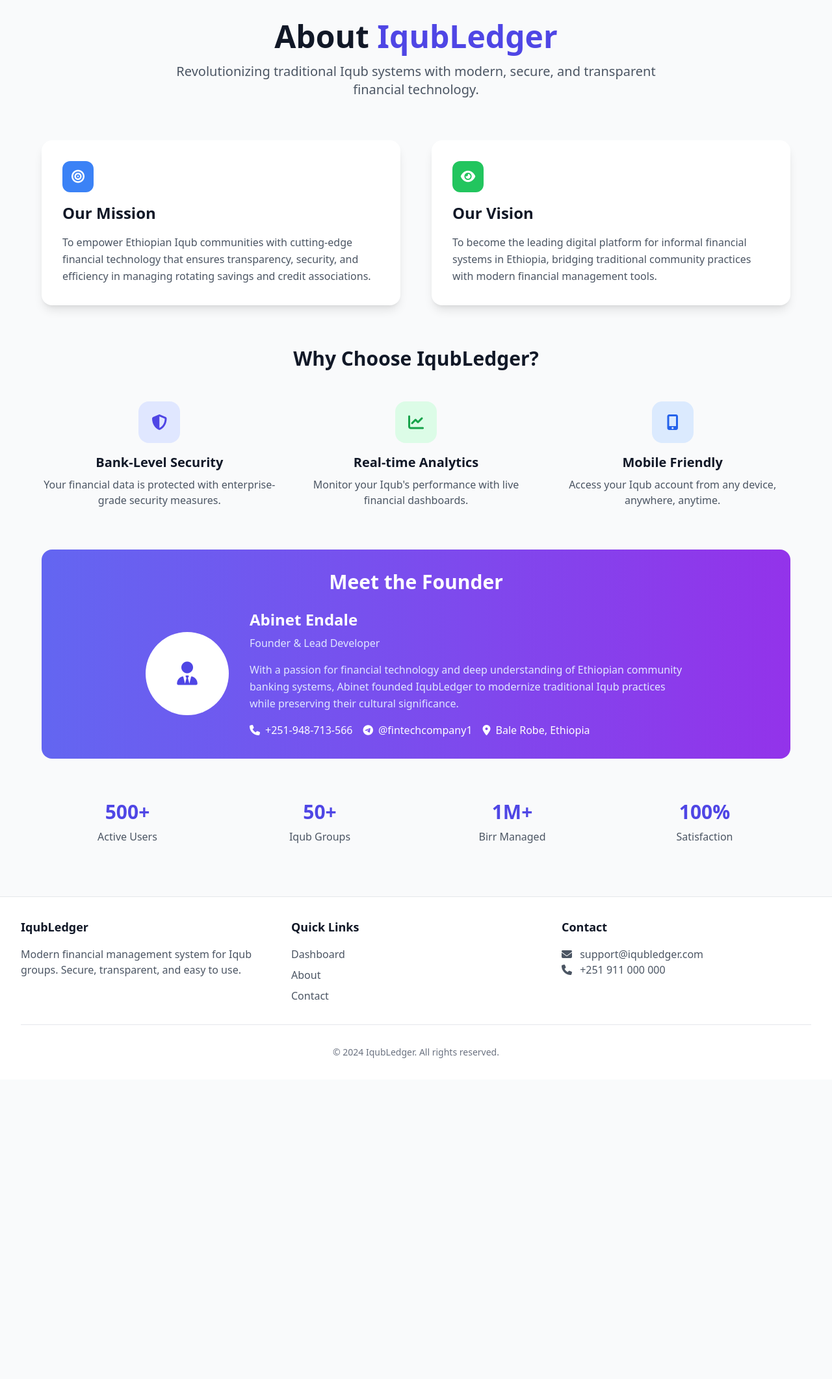
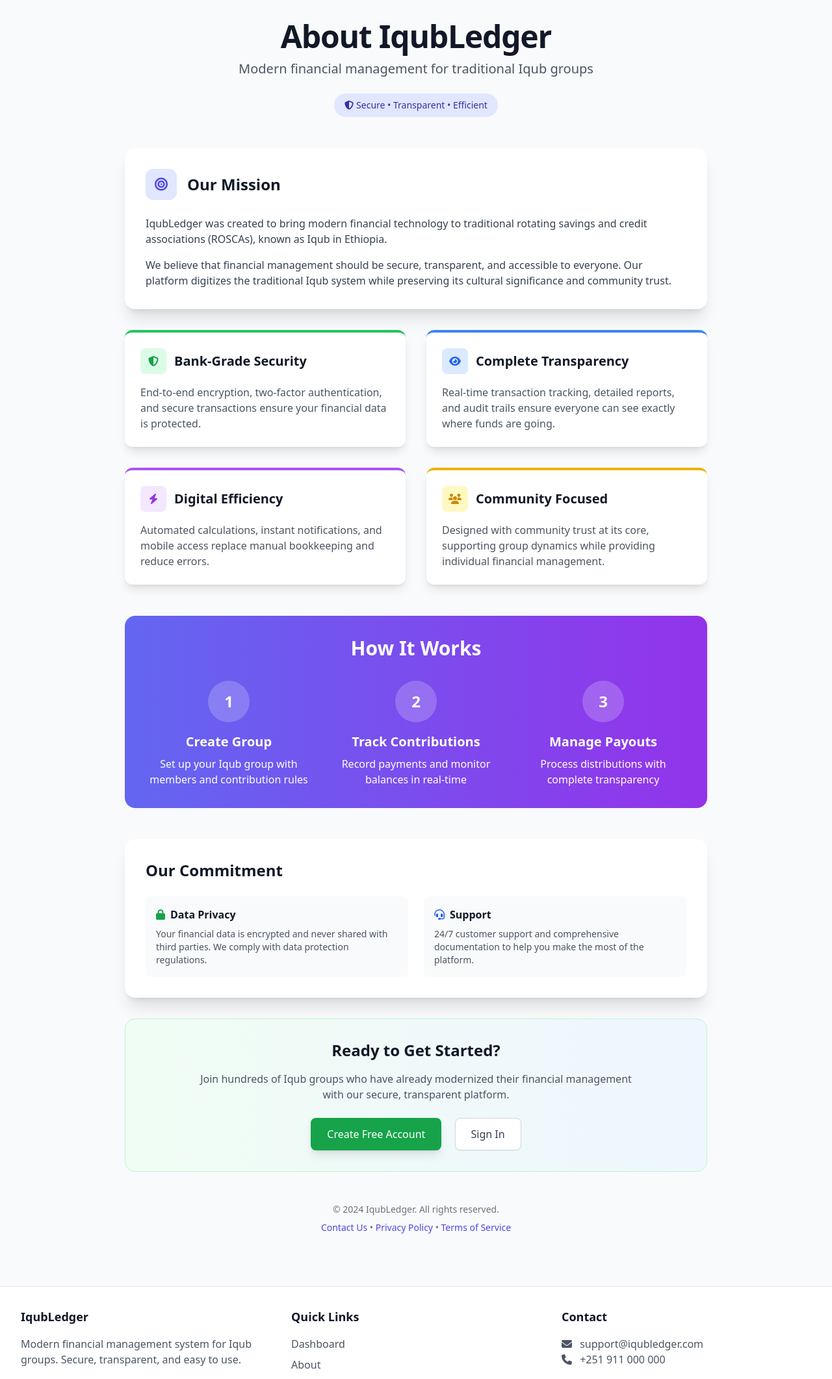
Before and after one commit to abihacker456/fintech-app, a Flask app: page /about in a window 1280 px wide. Shown: the top 2123 px of the page at 65% size. Before the commit the page ends 1629 px from the top, so only its background shows below. Run offline with Flask 3, Linux system fonts and the light colour scheme; some libraries are stand-ins or nearby versions.

Commit message:
Update about.html

```diff
--- a/templates/about.html
+++ b/templates/about.html
@@ -1,126 +1,192 @@
 {% extends "base.html" %}
 
-{% block title %}About Us - IqubLedger{% endblock %}
+{% block title %}About IqubLedger{% endblock %}
 
 {% block content %}
-<div class="max-w-6xl mx-auto">
+<div class="max-w-4xl mx-auto">
     <!-- Hero Section -->
-    <div class="text-center mb-16">
-        <h1 class="text-4xl md:text-5xl font-bold text-gray-900 mb-4">
-            About <span class="text-indigo-600">IqubLedger</span>
+    <div class="text-center mb-12">
+        <h1 class="text-4xl font-extrabold text-gray-900 tracking-tight sm:text-5xl">
+            About IqubLedger
         </h1>
-        <p class="text-xl text-gray-600 max-w-3xl mx-auto">
-            Revolutionizing traditional Iqub systems with modern, secure, and transparent financial technology.
+        <p class="mt-3 text-xl text-gray-600">
+            Modern financial management for traditional Iqub groups
+        </p>
+        <div class="mt-6">
+            <span class="inline-flex items-center px-4 py-2 rounded-full text-sm font-medium bg-indigo-100 text-indigo-800">
+                <i class="fas fa-shield-alt mr-1"></i>
+                Secure • Transparent • Efficient
+            </span>
+        </div>
+    </div>
+
+    <!-- Mission Section -->
+    <div class="bg-white rounded-2xl shadow-xl p-8 mb-8">
+        <div class="flex items-center mb-6">
+            <div class="w-12 h-12 bg-indigo-100 rounded-xl flex items-center justify-center mr-4">
+                <i class="fas fa-bullseye text-indigo-600 text-xl"></i>
+            </div>
+            <h2 class="text-2xl font-bold text-gray-900">Our Mission</h2>
+        </div>
+        <p class="text-gray-700 mb-4">
+            IqubLedger was created to bring modern financial technology to traditional
+            rotating savings and credit associations (ROSCAs), known as Iqub in Ethiopia.
+        </p>
+        <p class="text-gray-700">
+            We believe that financial management should be secure, transparent, and accessible
+            to everyone. Our platform digitizes the traditional Iqub system while preserving
+            its cultural significance and community trust.
         </p>
     </div>
 
-    <!-- Mission & Vision -->
-    <div class="grid grid-cols-1 lg:grid-cols-2 gap-12 mb-16">
-        <div class="bg-white p-8 rounded-2xl shadow-lg card-hover">
-            <div class="w-12 h-12 bg-blue-500 rounded-xl flex items-center justify-center mb-4">
-                <i class="fas fa-bullseye text-white text-xl"></i>
+    <!-- Features Grid -->
+    <div class="grid grid-cols-1 md:grid-cols-2 gap-8 mb-12">
+        <!-- Security -->
+        <div class="bg-white rounded-xl shadow-lg p-6 border-t-4 border-green-500">
+            <div class="flex items-center mb-4">
+                <div class="w-10 h-10 bg-green-100 rounded-lg flex items-center justify-center mr-3">
+                    <i class="fas fa-shield-alt text-green-600"></i>
+                </div>
+                <h3 class="text-xl font-bold text-gray-900">Bank-Grade Security</h3>
             </div>
-            <h3 class="text-2xl font-bold text-gray-900 mb-4">Our Mission</h3>
-            <p class="text-gray-600 leading-relaxed">
-                To empower Ethiopian Iqub communities with cutting-edge financial technology that ensures
-                transparency, security, and efficiency in managing rotating savings and credit associations.
+            <p class="text-gray-600">
+                End-to-end encryption, two-factor authentication, and secure transactions
+                ensure your financial data is protected.
             </p>
         </div>
 
-        <div class="bg-white p-8 rounded-2xl shadow-lg card-hover">
-            <div class="w-12 h-12 bg-green-500 rounded-xl flex items-center justify-center mb-4">
-                <i class="fas fa-eye text-white text-xl"></i>
+        <!-- Transparency -->
+        <div class="bg-white rounded-xl shadow-lg p-6 border-t-4 border-blue-500">
+            <div class="flex items-center mb-4">
+                <div class="w-10 h-10 bg-blue-100 rounded-lg flex items-center justify-center mr-3">
+                    <i class="fas fa-eye text-blue-600"></i>
+                </div>
+                <h3 class="text-xl font-bold text-gray-900">Complete Transparency</h3>
             </div>
-            <h3 class="text-2xl font-bold text-gray-900 mb-4">Our Vision</h3>
-            <p class="text-gray-600 leading-relaxed">
-                To become the leading digital platform for informal financial systems in Ethiopia,
-                bridging traditional community practices with modern financial management tools.
+            <p class="text-gray-600">
+                Real-time transaction tracking, detailed reports, and audit trails ensure
+                everyone can see exactly where funds are going.
+            </p>
+        </div>
+
+        <!-- Efficiency -->
+        <div class="bg-white rounded-xl shadow-lg p-6 border-t-4 border-purple-500">
+            <div class="flex items-center mb-4">
+                <div class="w-10 h-10 bg-purple-100 rounded-lg flex items-center justify-center mr-3">
+                    <i class="fas fa-bolt text-purple-600"></i>
+                </div>
+                <h3 class="text-xl font-bold text-gray-900">Digital Efficiency</h3>
+            </div>
+            <p class="text-gray-600">
+                Automated calculations, instant notifications, and mobile access replace
+                manual bookkeeping and reduce errors.
+            </p>
+        </div>
+
+        <!-- Community -->
+        <div class="bg-white rounded-xl shadow-lg p-6 border-t-4 border-yellow-500">
+            <div class="flex items-center mb-4">
+                <div class="w-10 h-10 bg-yellow-100 rounded-lg flex items-center justify-center mr-3">
+                    <i class="fas fa-users text-yellow-600"></i>
+                </div>
+                <h3 class="text-xl font-bold text-gray-900">Community Focused</h3>
+            </div>
+            <p class="text-gray-600">
+                Designed with community trust at its core, supporting group dynamics while
+                providing individual financial management.
             </p>
         </div>
     </div>
 
-    <!-- Features Grid -->
-    <div class="mb-16">
-        <h2 class="text-3xl font-bold text-center text-gray-900 mb-12">Why Choose IqubLedger?</h2>
+    <!-- How It Works -->
+    <div class="bg-gradient-to-r from-indigo-500 to-purple-600 rounded-2xl p-8 text-white mb-12">
+        <h2 class="text-3xl font-bold mb-8 text-center">How It Works</h2>
         <div class="grid grid-cols-1 md:grid-cols-3 gap-8">
             <div class="text-center">
-                <div class="w-16 h-16 bg-indigo-100 rounded-2xl flex items-center justify-center mx-auto mb-4">
-                    <i class="fas fa-shield-alt text-indigo-600 text-2xl"></i>
+                <div class="w-16 h-16 bg-white bg-opacity-20 rounded-full flex items-center justify-center mx-auto mb-4">
+                    <span class="text-2xl font-bold">1</span>
                 </div>
-                <h3 class="text-xl font-semibold text-gray-900 mb-2">Bank-Level Security</h3>
-                <p class="text-gray-600">Your financial data is protected with enterprise-grade security measures.</p>
+                <h3 class="text-xl font-bold mb-2">Create Group</h3>
+                <p>Set up your Iqub group with members and contribution rules</p>
             </div>
-
             <div class="text-center">
-                <div class="w-16 h-16 bg-green-100 rounded-2xl flex items-center justify-center mx-auto mb-4">
-                    <i class="fas fa-chart-line text-green-600 text-2xl"></i>
+                <div class="w-16 h-16 bg-white bg-opacity-20 rounded-full flex items-center justify-center mx-auto mb-4">
+                    <span class="text-2xl font-bold">2</span>
                 </div>
-                <h3 class="text-xl font-semibold text-gray-900 mb-2">Real-time Analytics</h3>
-                <p class="text-gray-600">Monitor your Iqub's performance with live financial dashboards.</p>
+                <h3 class="text-xl font-bold mb-2">Track Contributions</h3>
+                <p>Record payments and monitor balances in real-time</p>
             </div>
-
             <div class="text-center">
-                <div class="w-16 h-16 bg-blue-100 rounded-2xl flex items-center justify-center mx-auto mb-4">
-                    <i class="fas fa-mobile-alt text-blue-600 text-2xl"></i>
+                <div class="w-16 h-16 bg-white bg-opacity-20 rounded-full flex items-center justify-center mx-auto mb-4">
+                    <span class="text-2xl font-bold">3</span>
                 </div>
-                <h3 class="text-xl font-semibold text-gray-900 mb-2">Mobile Friendly</h3>
-                <p class="text-gray-600">Access your Iqub account from any device, anywhere, anytime.</p>
+                <h3 class="text-xl font-bold mb-2">Manage Payouts</h3>
+                <p>Process distributions with complete transparency</p>
             </div>
         </div>
     </div>
 
-    <!-- Founder Section -->
-    <div class="bg-gradient-to-r from-indigo-500 to-purple-600 rounded-2xl p-8 text-white mb-16">
-        <div class="max-w-4xl mx-auto text-center">
-            <h2 class="text-3xl font-bold mb-6">Meet the Founder</h2>
-            <div class="flex flex-col md:flex-row items-center justify-center space-y-6 md:space-y-0 md:space-x-8">
-                <div class="w-32 h-32 bg-white rounded-full flex items-center justify-center">
-                    <i class="fas fa-user-tie text-indigo-600 text-4xl"></i>
-                </div>
-                <div class="text-left max-w-2xl">
-                    <h3 class="text-2xl font-bold mb-2">Abinet Endale</h3>
-                    <p class="text-indigo-100 mb-4">Founder & Lead Developer</p>
-                    <p class="text-indigo-100 leading-relaxed">
-                        With a passion for financial technology and deep understanding of Ethiopian community banking systems,
-                        Abinet founded IqubLedger to modernize traditional Iqub practices while preserving their cultural significance.
-                    </p>
-                    <div class="mt-4 flex flex-wrap gap-4">
-                        <div class="flex items-center">
-                            <i class="fas fa-phone mr-2"></i>
-                            +251-948-713-566
-                        </div>
-                        <div class="flex items-center">
-                            <i class="fab fa-telegram mr-2"></i>
-                            @fintechcompany1
-                        </div>
-                        <div class="flex items-center">
-                            <i class="fas fa-map-marker-alt mr-2"></i>
-                            Bale Robe, Ethiopia
-                        </div>
-                    </div>
-                </div>
+    <!-- Team Section -->
+    <div class="bg-white rounded-2xl shadow-xl p-8 mb-8">
+        <h2 class="text-2xl font-bold text-gray-900 mb-6">Our Commitment</h2>
+        <div class="grid grid-cols-1 md:grid-cols-2 gap-6">
+            <div class="p-4 bg-gray-50 rounded-lg">
+                <h3 class="font-bold text-gray-900 mb-2 flex items-center">
+                    <i class="fas fa-lock text-green-600 mr-2"></i>
+                    Data Privacy
+                </h3>
+                <p class="text-gray-600 text-sm">
+                    Your financial data is encrypted and never shared with third parties.
+                    We comply with data protection regulations.
+                </p>
+            </div>
+            <div class="p-4 bg-gray-50 rounded-lg">
+                <h3 class="font-bold text-gray-900 mb-2 flex items-center">
+                    <i class="fas fa-headset text-blue-600 mr-2"></i>
+                    Support
+                </h3>
+                <p class="text-gray-600 text-sm">
+                    24/7 customer support and comprehensive documentation to help you
+                    make the most of the platform.
+                </p>
             </div>
         </div>
     </div>
 
-    <!-- Stats Section -->
-    <div class="grid grid-cols-2 md:grid-cols-4 gap-8 text-center">
-        <div>
-            <div class="text-3xl font-bold text-indigo-600 mb-2">500+</div>
-            <div class="text-gray-600">Active Users</div>
+    <!-- Call to Action -->
+    <div class="text-center bg-gradient-to-r from-green-50 to-blue-50 border border-green-200 rounded-2xl p-8">
+        <h2 class="text-2xl font-bold text-gray-900 mb-4">Ready to Get Started?</h2>
+        <p class="text-gray-600 mb-6 max-w-2xl mx-auto">
+            Join hundreds of Iqub groups who have already modernized their financial management
+            with our secure, transparent platform.
+        </p>
+        <div class="space-x-4">
+            {% if session.user_id %}
+            <a href="/dashboard"
+               class="inline-flex items-center px-6 py-3 border border-transparent text-base font-medium rounded-lg shadow-lg text-white bg-indigo-600 hover:bg-indigo-700">
+                Go to Dashboard
+            </a>
+            {% else %}
+            <a href="/register"
+               class="inline-flex items-center px-6 py-3 border border-transparent text-base font-medium rounded-lg shadow-lg text-white bg-green-600 hover:bg-green-700">
+                Create Free Account
+            </a>
+            <a href="/login"
+               class="inline-flex items-center px-6 py-3 border border-gray-300 text-base font-medium rounded-lg shadow-sm text-gray-700 bg-white hover:bg-gray-50">
+                Sign In
+            </a>
+            {% endif %}
         </div>
-        <div>
-            <div class="text-3xl font-bold text-indigo-600 mb-2">50+</div>
-            <div class="text-gray-600">Iqub Groups</div>
-        </div>
-        <div>
-            <div class="text-3xl font-bold text-indigo-600 mb-2">1M+</div>
-            <div class="text-gray-600">Birr Managed</div>
-        </div>
-        <div>
-            <div class="text-3xl font-bold text-indigo-600 mb-2">100%</div>
-            <div class="text-gray-600">Satisfaction</div>
-        </div>
+    </div>
+
+    <!-- Contact Info -->
+    <div class="mt-12 text-center text-gray-500 text-sm">
+        <p>© 2024 IqubLedger. All rights reserved.</p>
+        <p class="mt-2">
+            <a href="/contact" class="text-indigo-600 hover:text-indigo-800">Contact Us</a> •
+            <a href="#" class="text-indigo-600 hover:text-indigo-800">Privacy Policy</a> •
+            <a href="#" class="text-indigo-600 hover:text-indigo-800">Terms of Service</a>
+        </p>
     </div>
 </div>
 {% endblock %}
```
